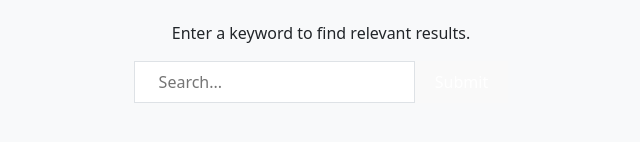
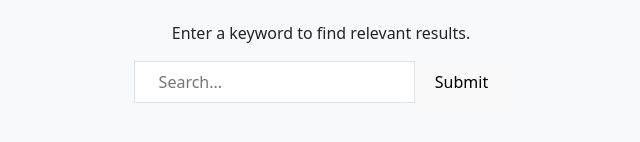
Before and after one commit to HemaPallem/projectExpo, a React (Vite) app in the folder frontend/: page /studentMode in a window 1280 px wide. Shown: the part 362-504 px from the top of the page, without its empty margins (319-959 px from the left). Built offline with nearby package versions, Linux system fonts and the light colour scheme.

Commit message:
Student mode

```diff
--- a/frontend/src/components/ModeSelection.jsx
+++ b/frontend/src/components/ModeSelection.jsx
@@ -8,7 +8,7 @@ function ModeSelection() {
   // Navigate to the respective page on click
   const handleModeSelection = (mode) => {
     if (mode === "student") {
-      navigate("/students-creators"); // Navigate to Student Mode Page
+      navigate("/StudentMode"); // Navigate to Student Mode Page
     } else if (mode === "creator") {
       navigate("/creator-mode"); // Navigate to Creator Mode Page
     }
--- a/frontend/src/pages/StudentMode.jsx
+++ b/frontend/src/pages/StudentMode.jsx
@@ -50,7 +50,7 @@ const StudentMode = () => {
 
       <button
         onClick={fetchVideos}
-        className="px-6 py-2 bg-green-500 text-white rounded-lg hover:bg-green-600"
+        className="px-6 py-2 bg-green-500 text-black rounded-lg hover:bg-green-600"
       >
         {loading ? "Searching..." : "Submit"}
       </button>
```
